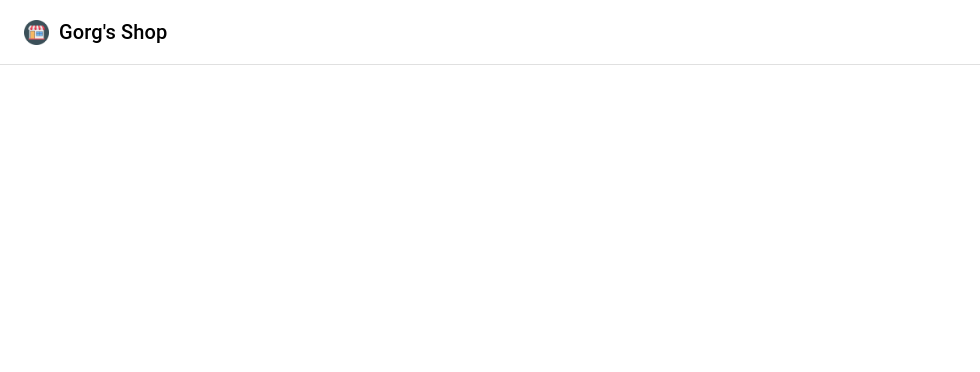
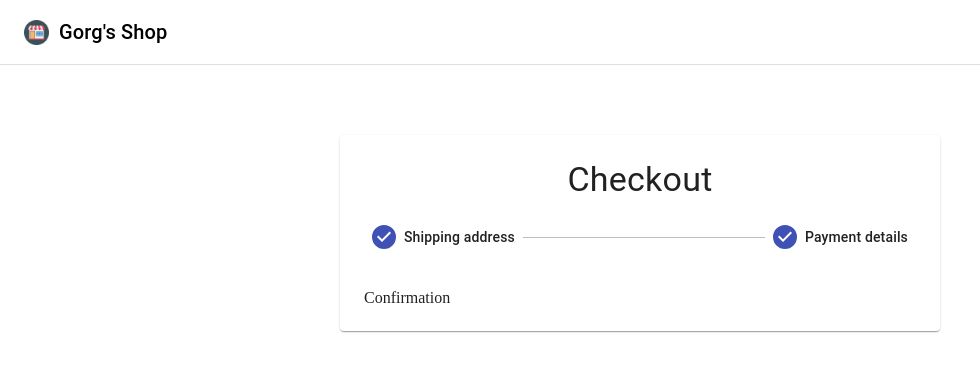
Before and after one commit to HristijanGjorgjioski/Airbnb-Clone, a React (Create React App) app: page /checkout in a window 1280 px wide. Shown: the top 372 px of the page, without its empty margins (0-980 px from the left). Built offline with nearby package versions, Linux system fonts and the light colour scheme; no server answers.

Commit message:
Working on styling the Checkout page

```diff
--- a/src/App.js
+++ b/src/App.js
@@ -52,7 +52,7 @@ const App = () => {
             <Switch>
                 <Route exact path="/"><Products products={products} onAddToCart={handleAddToCart} /></Route>
                 <Route exact path="/cart"><Cart cart={cart} handleEmptyCart={handleEmptyCart} handleRemoveFromCart={handleRemoveFromCart} handleUpdateCartQty={handleUpdateCartQty} /></Route>
-                <Route exact path="checkout"><Checkout /></Route>
+                <Route exact path="/checkout"><Checkout /></Route>
             </Switch>
         </Router>
     )
--- /dev/null
+++ b/src/components/CheckoutForm/AdressForm.jsx
@@ -0,0 +1,11 @@
+import React from 'react'
+
+const AdressForm = () => {
+    return (
+        <div>
+            AdressForm
+        </div>
+    )
+}
+
+export default AdressForm
--- a/src/components/CheckoutForm/Checkout/Checkout.jsx
+++ b/src/components/CheckoutForm/Checkout/Checkout.jsx
@@ -2,11 +2,21 @@ import React, { useState } from 'react'
 import { Paper, Step, StepLabel, Stepper, Typography } from '@material-ui/core'
 
 import useStyles from './styles';
+import AdressForm from '../AdressForm';
+import PaymentForm from '../PaymentForm';
 const steps = ['Shipping address', 'Payment details'];
 
 const Checkout = () => {
     const classes = useStyles();
-    const [activeStep, setActiveStep] = useState(0);
+    const [activeStep, setActiveStep] = useState(2);
+
+    const Confirmation = () => (
+        <div>Confirmation</div>
+    )
+
+    const Form = () => activeStep === 0
+        ? <AdressForm />
+        : <PaymentForm />
 
     return (
         <>
@@ -21,6 +31,7 @@ const Checkout = () => {
                             </Step>
                         ))}
                     </Stepper>
+                    {activeStep === steps.length ? <Confirmation /> : <Form />}
                 </Paper>
             </main>
         </>
--- /dev/null
+++ b/src/components/CheckoutForm/PaymentForm.jsx
@@ -0,0 +1,11 @@
+import React from 'react'
+
+const PaymentForm = () => {
+    return (
+        <div>
+            Payment Form
+        </div>
+    )
+}
+
+export default PaymentForm
```
